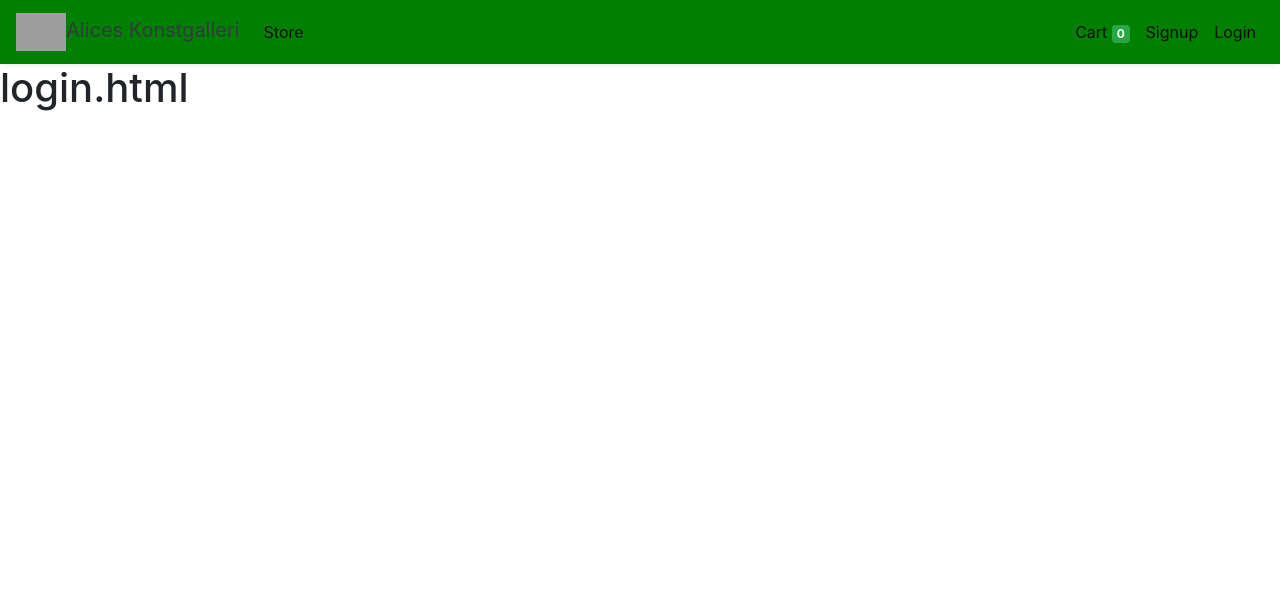
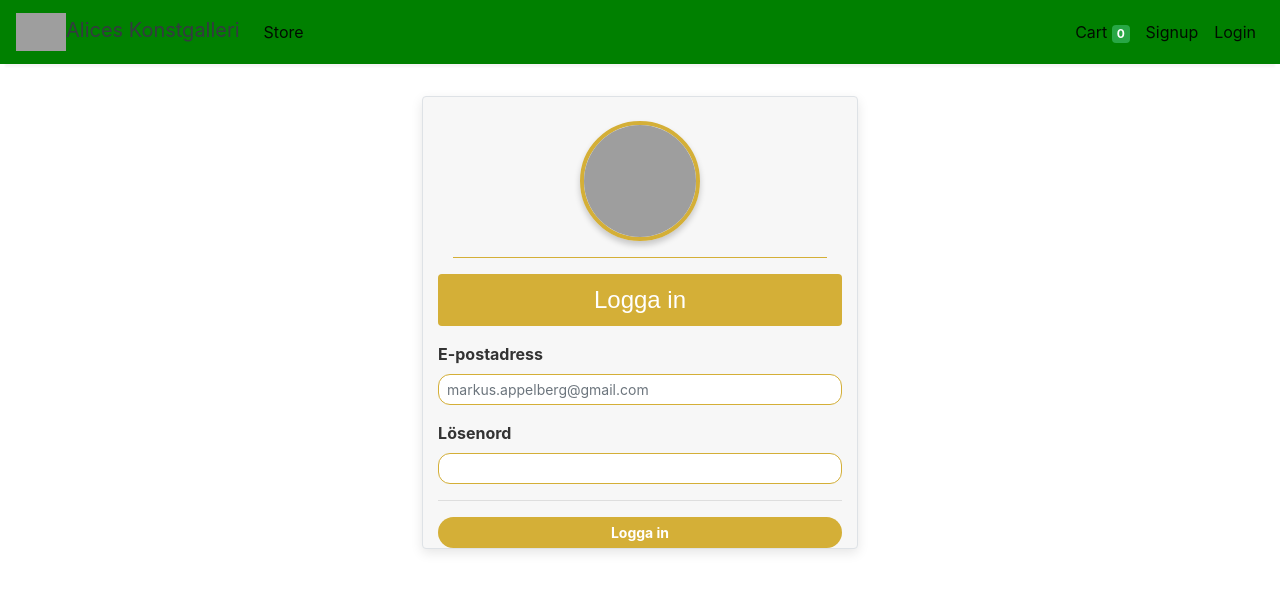
Before and after one commit to bappelberg/AlicesKonstgalleri, a Django app: page /login/ in a window 1280 px wide. Shown: the top 592 px of the page. Run offline with Django 5.2, Linux system fonts and the light colour scheme; some libraries are stand-ins or nearby versions; grey boxes are pictures that could not be loaded.

Commit message:
Implement login/logout functionality and enhance login page UI - Added 'first_name' display for logged-in users in the navbar. - Improved the login page design with a custom layout, background, and form styling. - Implemented login logic to authenticate users and set session variables. - Added logout functionality to clear session and redirect to the login page. - Added 'logout' URL route in `urls.py`.

```diff
--- a/store/templates/base.html
+++ b/store/templates/base.html
@@ -73,6 +73,9 @@
                 <li class="nav-item active ">
                     <a class="nav-link" href="/logout">Logout<span class="sr-only">(current)</span></a>
                 </li>
+                <li class="nav-item active">
+                    <span class="nav-link">{{ request.session.first_name }}</span>
+                </li>
             {% else %}
 
                 <li class="nav-item active">
--- a/store/templates/login.html
+++ b/store/templates/login.html
@@ -1,5 +1,48 @@
 {% extends 'base.html' %}
 
 {% block content %}
-    <h1>login.html</h1>
+    <div class="container">
+        <div class="p-3 m-3">
+            <div class="col-lg-5 rounded mx-auto border pt-4" style="background-color: #f7f7f7; border-radius: 20px; box-shadow: 0 4px 12px rgba(0, 0, 0, 0.1);">
+                <div class="text-center col">
+                    <img
+                            src="https://th.bing.com/th/id/Rd51d7c0fde6d96a31538a86cbd57f3c0?rik=%2fTJxRkU2V371QQ&riu=http%3a%2f%2ftechnologyend.com%2fwp-content%2fuploads%2f2015%2f11%2fwhy-shop-online.jpg&ehk=v1KiYT0i5U1ABCRueDSdLqnazh2BdlVD89Z4qXE0Kgs%3d&risl=&pid=ImgRaw"
+                            alt="Profilbild"
+                            class="rounded-circle" style="height: 120px; width: 120px; object-fit: cover; border: 4px solid #d4af37; box-shadow: 0 4px 6px rgba(0, 0, 0, 0.2);">
+                    <hr style="border-color: #d4af37;">
+                </div>
+                <h3 class="alert alert-info rounded-pill" style="text-align:center; background-color: #d4af37; border: none; color: white; font-family: 'Pacifico', sans-serif; font-size: 24px;">Logga in</h3>
+                <form action="/login/" method="POST">
+
+                    {% csrf_token %}
+
+                    {% if error %}
+                        <div class="alert alert-danger" role="alert" style="background-color: #ffe6e6; color: #b30000; font-size: 14px;">
+                            {{ error }}
+                        </div>
+                    {% endif %}
+
+                    <!-- Customer.email -->
+                    <div class="form-group">
+                        <label for="email" style="color: #333; font-weight: bold;">E-postadress</label>
+                        <input required type="email" name="email" id="email" value="{{ values.email }}"
+                               class="form-control form-control-sm"
+                               style="border-radius: 12px; border-color: #d4af37;"
+                               placeholder="markus.appelberg@gmail.com">
+                    </div>
+
+                    <!-- Customer.password -->
+                    <div class="form-group">
+                        <label for="password" style="color: #333; font-weight: bold;">Lösenord</label>
+                        <input type="password" name="password" id="password"
+                               class="form-control form-control-sm"
+                               style="border-radius: 12px; border-color: #d4af37;">
+                    </div>
+
+                    <hr>
+                    <button type="submit" class="btn btn-sm col-lg-12" style="background-color: #d4af37; border-radius: 20px; color: white; font-weight: bold;">Logga in</button>
+                </form>
+            </div>
+        </div>
+    </div>
 {% endblock %}
--- a/store/urls.py
+++ b/store/urls.py
@@ -5,6 +5,7 @@ urlpatterns = [
     path('', views.index, name='index'),
     path('store/', views.store, name='store'),
     path('login/', views.login, name='login'),
+    path('logout/', views.logout, name='logout'),
     path('orders/', views.orders, name='orders'),
     path('signup/', views.signup, name='signup'),
     path('cart/', views.cart, name='cart'),
--- a/store/views.py
+++ b/store/views.py
@@ -14,7 +14,46 @@ def index(request):
 
 # Login View
 def login(request):
+    # Retrieve the return_url if provided in the GET request
+    return_url = request.GET.get('return_url')
+
+    if request.method == 'POST':
+        # Get the POST data (email and password)
+        email = request.POST.get('email')
+        password = request.POST.get('password')
+
+        # Find the customer by email
+        customer = Customer.get_customer_by_email(email)
+        error_message = None
+
+        if customer:
+            # Check if the password matches
+            flag = check_password(password, customer.password)
+            if flag:
+                # Store customer ID and first_time current in the session
+                request.session['customer'] = customer.id
+                request.session['first_name'] = customer.first_name
+
+                # Redirect to return_url if provided, else to index
+                if return_url:
+                    return HttpResponseRedirect(return_url)
+                else:
+                    return redirect('index')
+            else:
+                error_message = 'Invalid password!'
+        else:
+            error_message = 'Invalid email!'
+
+        # If there's an error, render the login page with the error message
+        return render(request, 'login.html', {'error': error_message})
+
+    # If the method is GET, just render the login page
     return render(request, 'login.html')
+
+# Logout view
+def logout(request):
+    request.session.clear()  # Clear session to log out the user
+    return redirect('login')  # Redirect to login page
 
 
 # Orders View
```
